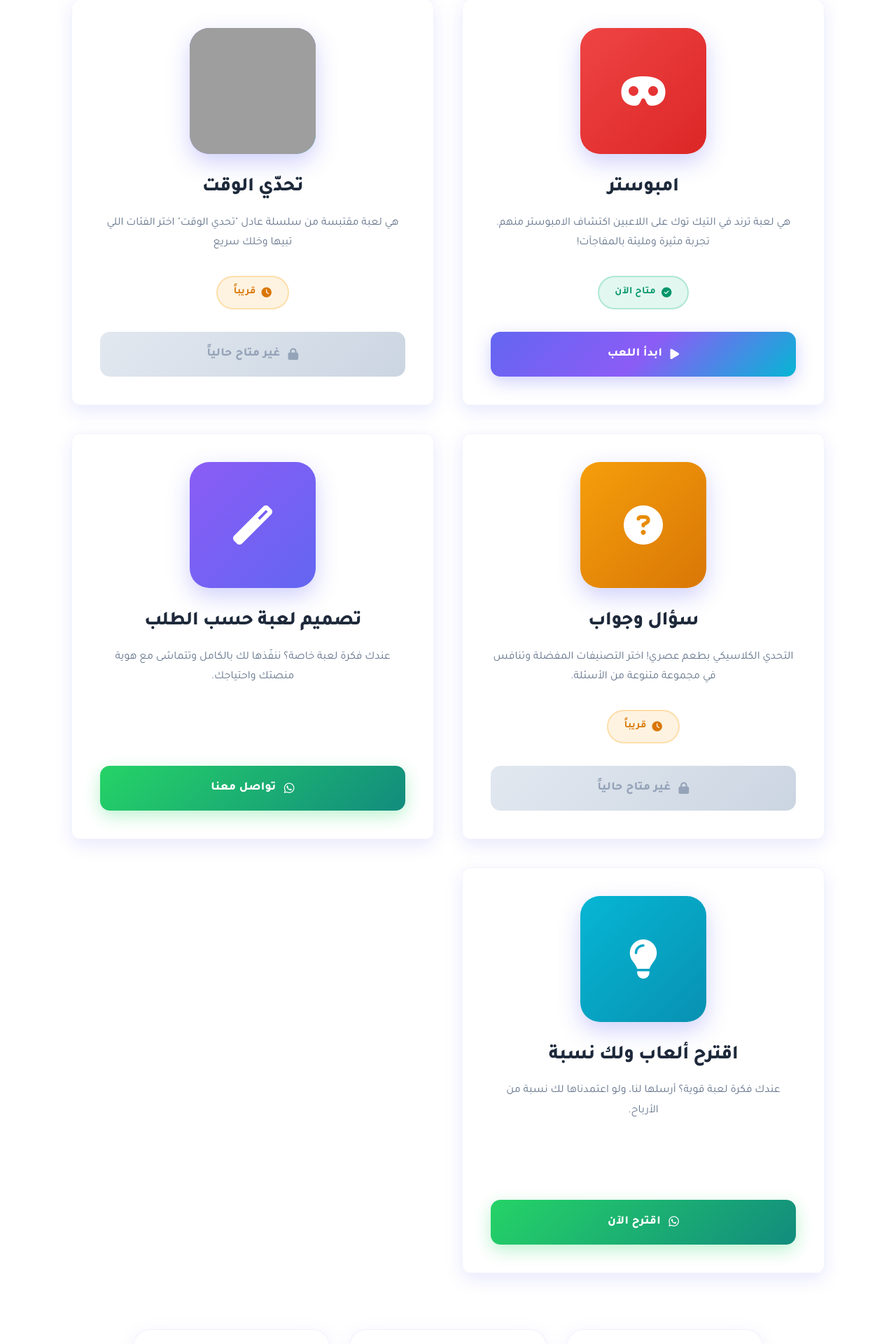
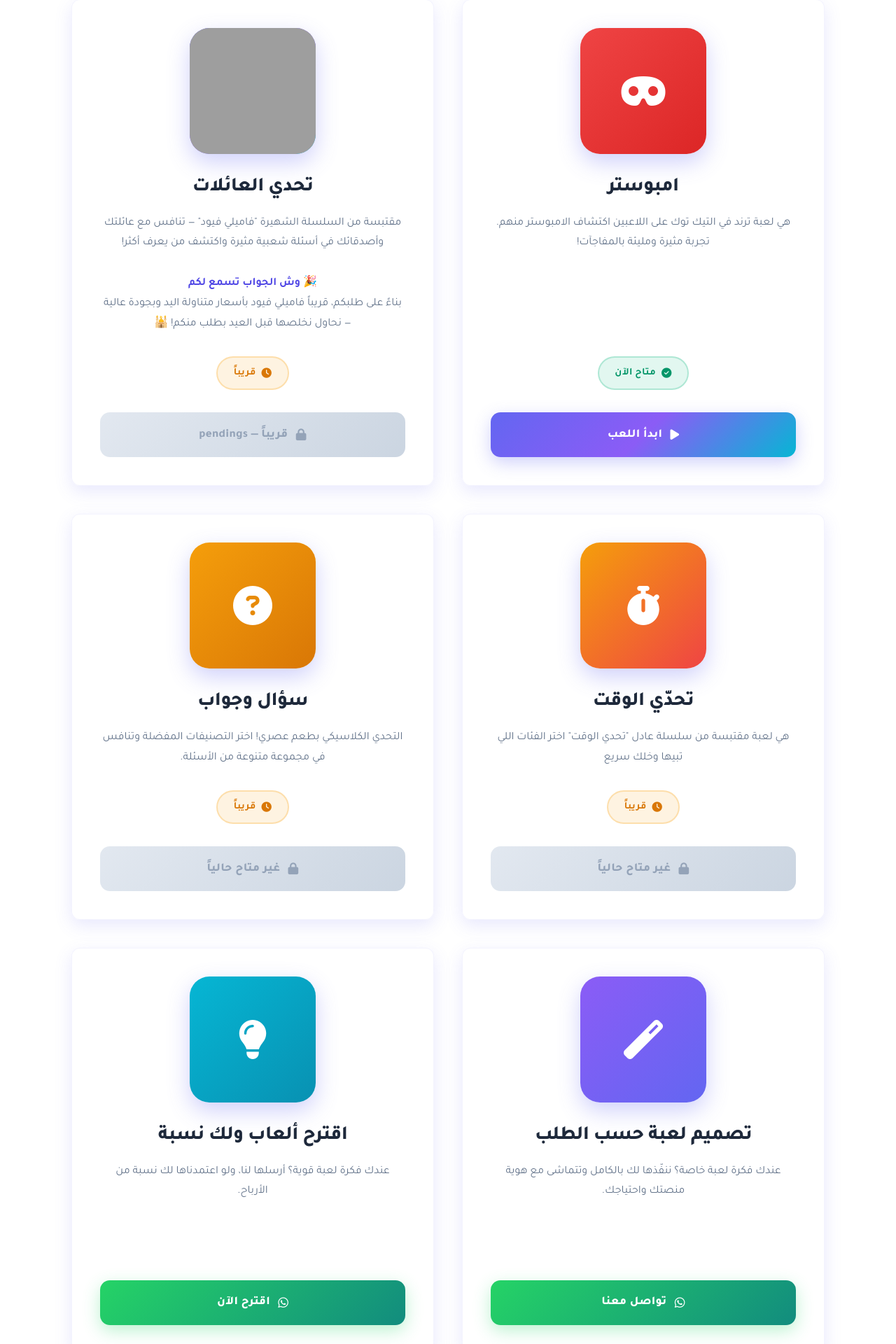
Before and after one commit to faisalim21/wesh_aljawab, a Django app: page / in a window 1280 px wide. Shown: the part 1865-3785 px from the top of the page at 70% size. Run offline with Django 5.2, Linux system fonts and the light colour scheme; data comes from the database, SQL or seed files in the repository; parts of the project's set-up code (start-up, migrations or seed data) failed here and were passed over; grey boxes are pictures that could not be loaded.

Commit message:
وصف التغيير

```diff
--- a/accounts/views.py
+++ b/accounts/views.py
@@ -209,8 +209,8 @@ def profile_view(request):
             phone_number = request.POST.get('phone_number', '').strip()
 
             # التحقق من رقم الهاتف
-            if phone_number and not phone_number.startswith('05'):
-                messages.error(request, 'رقم الهاتف يجب أن يبدأ بـ 05')
+            if phone_number and (len(phone_number.lstrip('+')) < 7 or not phone_number.lstrip('+').isdigit()):
+                messages.error(request, 'رقم الهاتف غير صحيح')
                 return redirect('accounts:profile')
 
             profile.phone_number = phone_number
--- a/templates/base.html
+++ b/templates/base.html
@@ -1115,10 +1115,35 @@
 
                 </article>
 
+
+                <!-- كرت تحدي العائلات -->
+                <article class="game-card" itemscope itemtype="https://schema.org/Game">
+                    <div class="game-icon" aria-label="تحدي العائلات">
+                        <img src="https://res.cloudinary.com/drbfhq7t1/image/upload/v1773263520/%D9%81%D8%A7%D9%85%D9%84%D9%8A_%D9%81%D9%8A%D9%88%D8%AF_jiygsg.webp"
+                            alt="لعبة تحدي العائلات" width="180" height="180" loading="lazy" decoding="async" itemprop="image">
+                    </div>
+                    <h3 class="game-title" itemprop="name">تحدي العائلات</h3>
+                    <p class="game-description" itemprop="description">
+                        مقتبسة من السلسلة الشهيرة "فاميلي فيود" — تنافس مع عائلتك وأصدقائك في أسئلة شعبية مثيرة واكتشف من يعرف أكثر!
+                        <br><br>
+                        <strong style="color:#4f46e5;">🎉 وش الجواب تسمع لكم</strong><br>
+                        بناءً على طلبكم، قريباً فاميلي فيود بأسعار متناولة اليد وبجودة عالية — نحاول نخلصها قبل العيد بطلب منكم! 🕌
+                    </p>
+                    <div class="game-status">
+                        <span class="status-badge status-coming-soon">
+                            <i class="fas fa-clock" aria-hidden="true"></i>
+                            <span>قريباً</span>
+                        </span>
+                    </div>
+                    <button class="play-button disabled" disabled aria-disabled="true">
+                        <i class="fas fa-lock" aria-hidden="true"></i>
+                        <span>قريباً — pendings</span>
+                    </button>
+                </article>
                 <!-- 4. لعبة تحدّي الوقت -->
                 <article class="game-card" itemscope itemtype="https://schema.org/Game">
-                    <div class="game-icon" aria-label="تحدّي الوقت">
-                        <img src="https://i.imgur.com/1k1kU8z.jpeg" alt="لعبة تحدي الوقت" width="180" height="180" loading="lazy" decoding="async" itemprop="image">
+                    <div class="game-icon" aria-label="تحدّي الوقت" style="background: linear-gradient(135deg, #f59e0b 0%, #ef4444 100%);">
+                        <i class="fas fa-stopwatch" aria-hidden="true"></i>
                     </div>
                     <h3 class="game-title" itemprop="name">تحدّي الوقت</h3>
                     <p class="game-description" itemprop="description">
```
Also changed, not shown: accounts/forms.py (+8 -4 lines).
